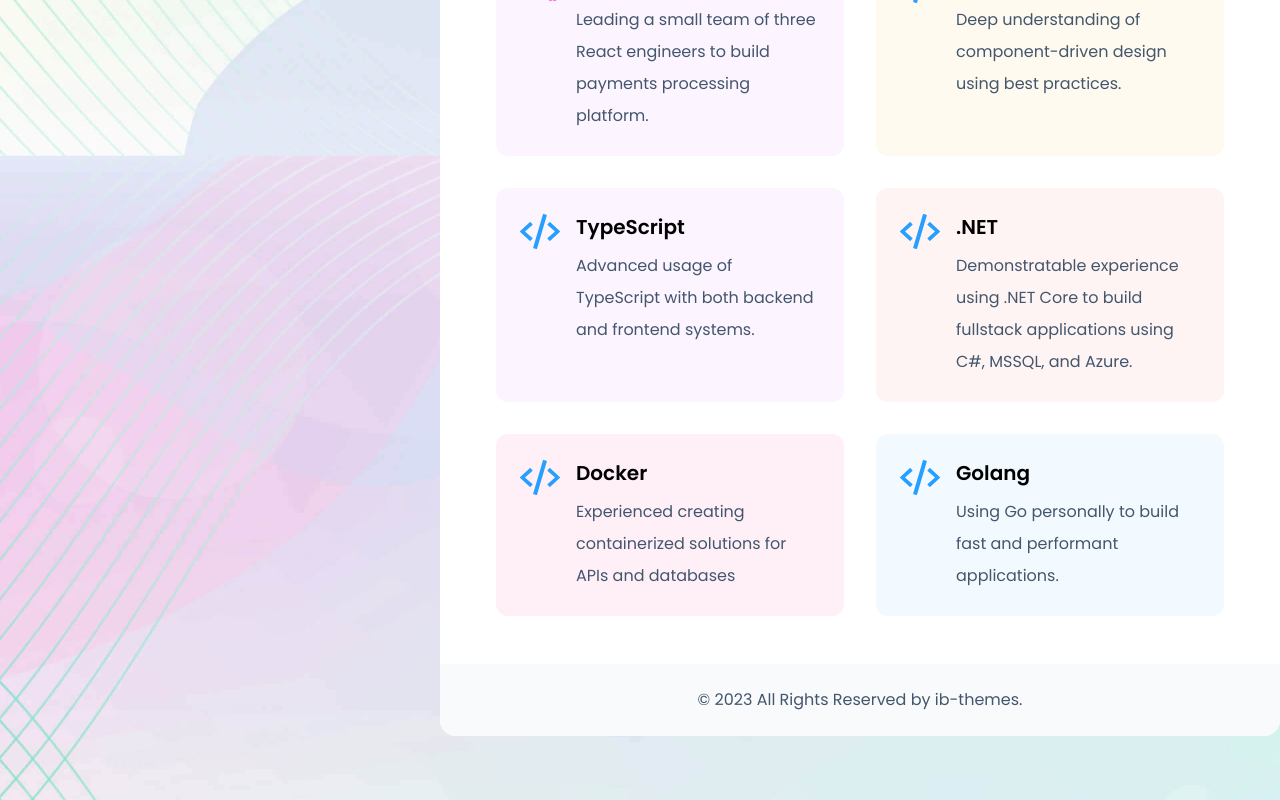
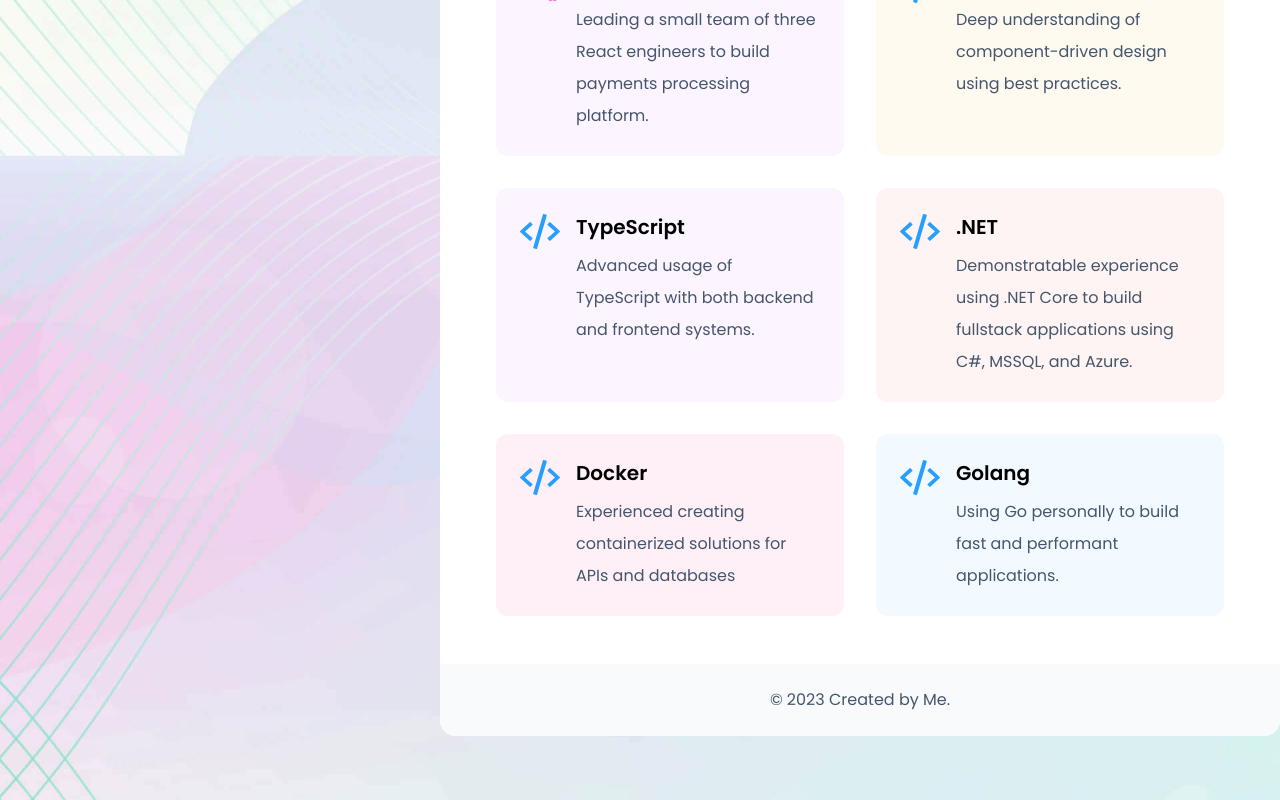
Before and after one commit to waddellmp/portfolio, a Next.js app: page / in a window 1280 px wide. Shown: the part 971-1771 px from the top of the page. Built offline with nearby package versions, Linux system fonts and the light colour scheme.

Commit message:
Update footer

```diff
--- a/components/footer/Footer.jsx
+++ b/components/footer/Footer.jsx
@@ -3,14 +3,14 @@ const Footer = () => {
   <footer className="overflow-hidden rounded-b-2xl bg-slate-50 dark:bg-black">
    <div className="container">
     <p className="text-center py-6 text-gray-lite  dark:text-color-910 ">
-          &copy; {new Date().getFullYear()} All Rights Reserved by{" "}
+     &copy; {new Date().getFullYear()} Created by{' '}
      <a
       className="hover:text-[#FA5252] duration-300 transition"
       href="https://themeforest.net/user/ib-themes"
       target="_blank"
       rel="noopener noreferrer"
      >
-            ib-themes
+      Me
      </a>
      .
     </p>
```
Lines whose indentation alone changed are shown as unchanged.
